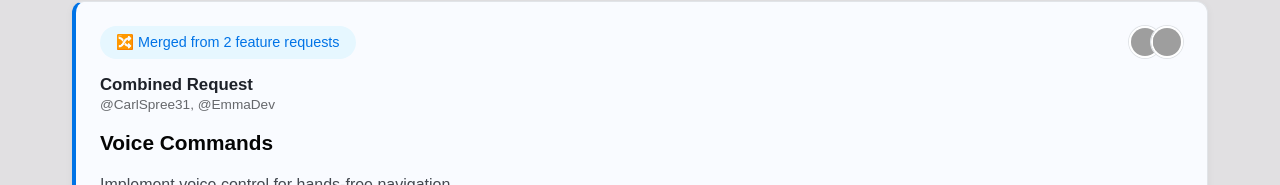
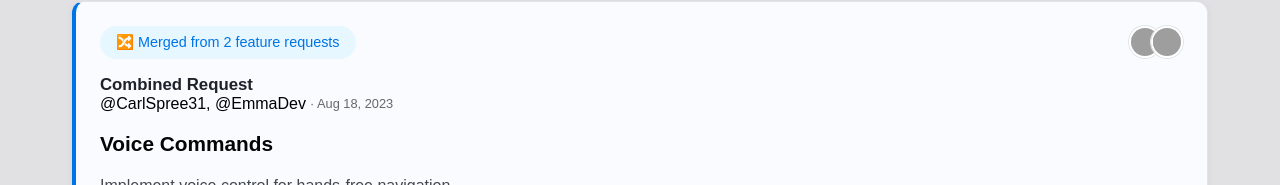
Before and after one commit to SheikhZaeem/Features-App, a Vue app: page / in a window 1280 px wide. Shown: the part 264-449 px from the top of the page. Built offline with nearby package versions, Linux system fonts and the light colour scheme; data requests are answered from the project's data file; sample sign-in values are in the browser's storage; grey boxes are pictures that could not be loaded.

Commit message:
Updated Feature: posts and comments display created time

```diff
--- a/src/components/CommentSection.vue
+++ b/src/components/CommentSection.vue
@@ -28,6 +28,7 @@ const addComment = () => {
   if (newComment.value.trim()) {
     emit('add-comment', {
       text: newComment.value,
+      createdAt: new Date().toISOString()
     });
     newComment.value = '';
   }
--- a/src/components/FeatureCard.vue
+++ b/src/components/FeatureCard.vue
@@ -22,6 +22,7 @@
         />
       </div>
     </div>
+
     <div class="card-top">
         <img
           v-if="!feature.mergedFrom"
@@ -34,7 +35,8 @@
           </div>
           <div v-else class="name">{{ feature.name }}</div>
 
-        <div class="username">
+          <div class="username-time">
+            <span>
               <template v-if="feature.mergedFrom">
                 <span v-for="(user, index) in mergedUsers" :key="user.id">
                   @{{ user.username }}<span v-if="index < mergedUsers.length - 1">, </span>
@@ -43,9 +45,12 @@
               <template v-else>
                 @{{ feature.username }}
               </template>
+            </span>
+            <span class="timestamp">· {{ formatTime(feature.createdAt) }}</span>
           </div>
         </div>
       </div>
+
     <h3 class="title">{{ feature.title }}</h3>
     <p class="description">{{ feature.description }}</p>
 
@@ -142,10 +147,11 @@
       <div v-if="userComments.length" class="comment-header">
         <h4>User Comments ({{ userComments.length }})</h4>
       </div>
+
       <div v-for="comment in userComments" :key="comment.id" class="comment">
-          <strong>{{ comment.user }}:</strong>
         <div class="comment-header">
-            <p>{{ comment.text }}</p>
+          <strong>{{ comment.user }}</strong>
+          <span class="comment-time">{{ formatTime(comment.createdAt) }}</span>
           <button
             v-if="canDeleteComment(comment)"
             @click="deleteComment(comment.id)"
@@ -154,7 +160,9 @@
             Delete
           </button>
         </div>
+        <p>{{ comment.text }}</p>
       </div>
+
       <CommentSection
         @add-comment="addComment"
       />
@@ -167,6 +175,7 @@ import { ref, computed, onMounted } from 'vue';
 import { featureStore } from '@/stores/featureStore';
 import { useAuth } from '@/services/auth';
 import CommentSection from './CommentSection.vue';
+import { formatTimeAgo } from '@/services/dateHelper';
 
 const { currentUser } = useAuth();
 const props = defineProps({
@@ -280,6 +289,10 @@ const toggleComments = async () => {
   if (showComments.value && userComments.value.length === 0) {
     await fetchComments();
   }
+};
+
+const formatTime = (dateString) => {
+  return formatTimeAgo(dateString);
 };
 
 const addComment = async (commentData) => {
@@ -677,4 +690,30 @@ const canDelete = computed(() => {
   font-size: 1.2rem;
 }
 
+.username-time {
+  display: flex;
+  gap: 4px;
+  flex-wrap: wrap;
+  align-items: center;
+}
+
+.timestamp {
+  font-size: 0.8rem;
+  color: #65676b;
+}
+
+.comment-header {
+  display: flex;
+  justify-content: space-between;
+  align-items: center;
+  margin-bottom: 4px;
+}
+
+.comment-time {
+  font-size: 0.75rem;
+  color: #65676b;
+  margin-left: 8px;
+  flex-grow: 1;
+}
+
 </style>
--- /dev/null
+++ b/src/services/dateHelper.js
@@ -0,0 +1,27 @@
+export function formatTimeAgo(dateString) {
+  const date = new Date(dateString);
+  const now = new Date();
+  const nowUTC = new Date(now.getTime() + now.getTimezoneOffset() * 60000);
+
+  const seconds = Math.floor((nowUTC - date) / 1000);
+
+  if (seconds < 60) return 'just now';
+
+  const minutes = Math.floor(seconds / 60);
+  if (minutes < 60) return `${minutes}m ago`;
+
+  const hours = Math.floor(minutes / 60);
+  if (hours < 24) return `${hours}h ago`;
+
+  const days = Math.floor(hours / 24);
+  if (days < 7) return `${days}d ago`;
+
+  const weeks = Math.floor(days / 7);
+  if (weeks < 4) return `${weeks}w ago`;
+
+  return date.toLocaleDateString('en-US', {
+    month: 'short',
+    day: 'numeric',
+    year: 'numeric'
+  });
+}
```
Also changed, not shown: server.js (+9 -6 lines), attachments/1751694851157-66773913-461314382_7913955432042305_4496081154610921407_n.jpeg (added), 1 other file (tests, documents, lock files or other folders). Lines whose indentation alone changed are shown as unchanged.
